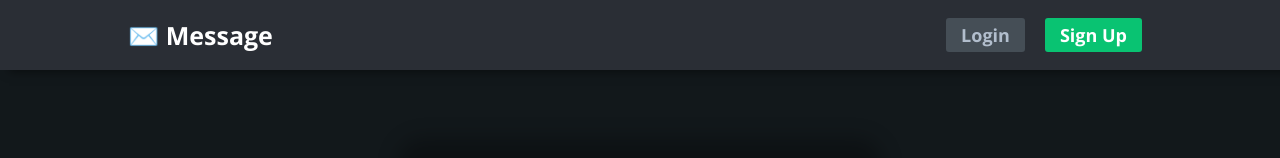
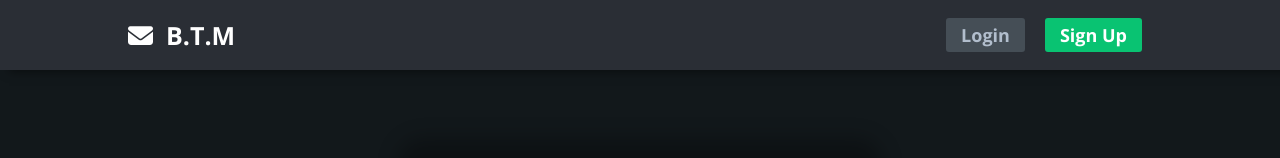
Before and after one commit to aromalanil/unChat_frontend, a React (Create React App) app: page /changepassword in a window 1280 px wide. Shown: the top 158 px of the page. Built offline with nearby package versions, Linux system fonts and the light colour scheme.

Commit message:
📜 Removed "history.js" helper

```diff
--- a/src/Components/Nav.js
+++ b/src/Components/Nav.js
@@ -13,7 +13,7 @@ const Nav = () => {
   return (
     <header className="navbar">
       <div className="logo">
-       <Link to="/"><h3><span role="img" aria-label="message">✉️</span>&nbsp;Message</h3></Link>
+       <Link to="/"><h3><i className="fa fa-envelope"></i>&nbsp;&nbsp;B.T.M</h3></Link>
       </div>
 
       {isUserLoggedIn
--- a/src/Components/Pages/ChangePassword.js
+++ b/src/Components/Pages/ChangePassword.js
@@ -5,7 +5,7 @@ import FormCard from '../FormCard';
 import AlertBox from '../AlertBox'
 import { validatePassword, validateUserName } from "../../Helpers/validation";
 
-const ChangePassword = ({ history }) => {
+const ChangePassword = () => {
 
     const [userName, setUserName] = useState('');
     const [password, setPassword] = useState('');
--- a/src/Components/UserInfo.js
+++ b/src/Components/UserInfo.js
@@ -1,8 +1,7 @@
 import React, { useState } from 'react';
-import axios from 'axios'
+import axios from 'axios';
 import SocialShare from '../Components/SocialShare';
-import AlertBox from '../Components/AlertBox'
-
+import AlertBox from '../Components/AlertBox';
 
 import { userLoggedState } from "../Recoil/atom";
 import { useRecoilState } from "recoil";
--- a/src/Helpers/history.js
+++ /dev/null
@@ -1,4 +0,0 @@
-// history.js
-import { createBrowserHistory } from 'history'
-
-export default createBrowserHistory();
```
